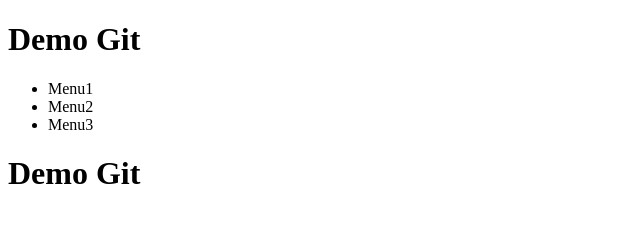
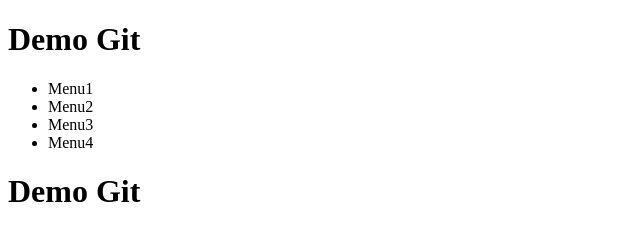
Before and after one commit to nacLynda/projet1, a plain HTML site: page index.html in a window 1280 px wide. Shown: the whole page, without its empty margins (0-640 px from the left). Drawn offline with Linux system fonts and the light colour scheme.

Commit message:
retour a un espace de travail propre

```diff
--- a/index.html
+++ b/index.html
@@ -13,6 +13,8 @@
         <li> <a:href="#"> Menu1</a:href> </li>
      <li><a:href="#"> Menu2</a:href></li>
      <li><a:href="#"> Menu3</a:href></li>
+     <li><a:href="#"> Menu4</a:href></li>
+
     </ul>
 </header></nav></header>
 <h1> Demo Git </h1>
```
